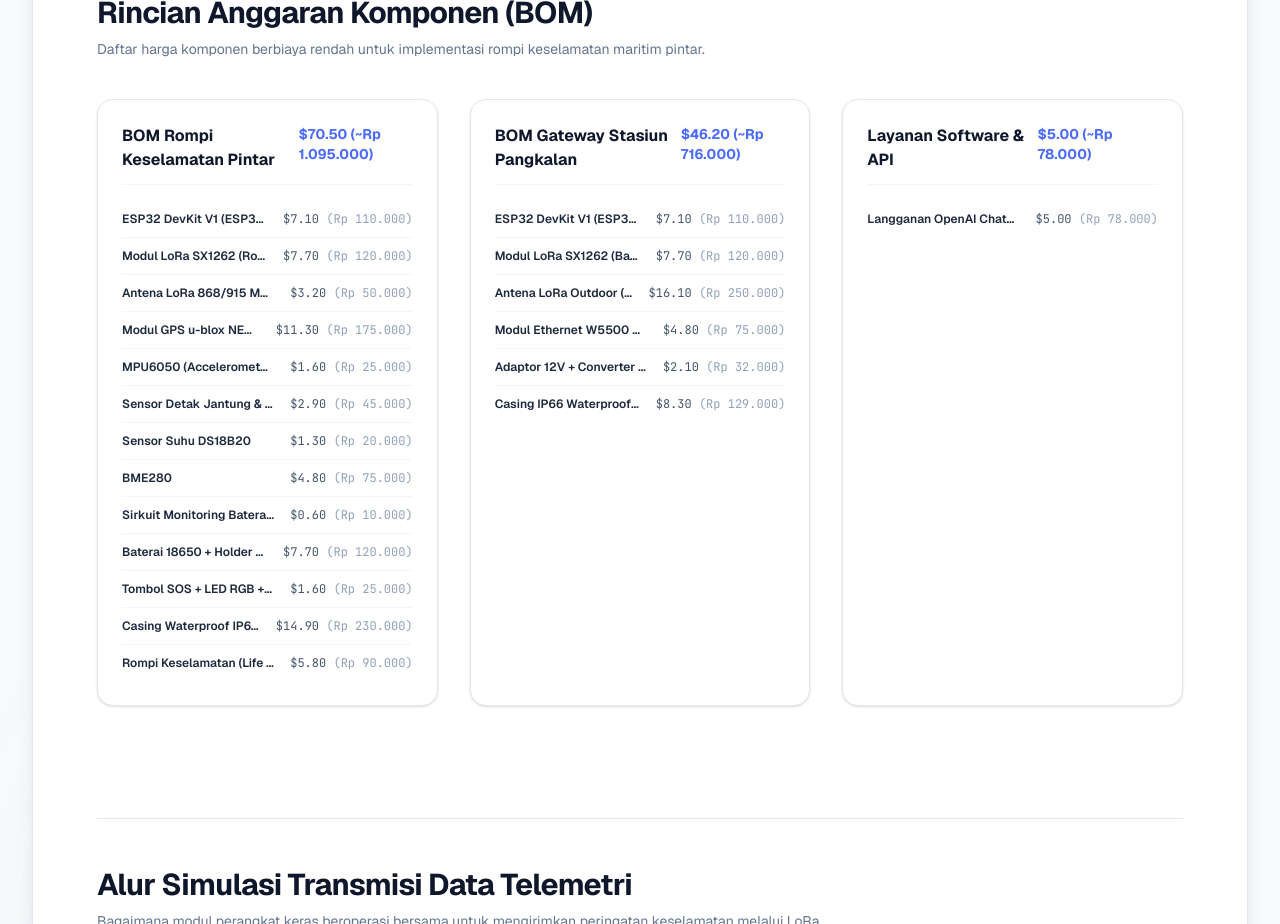
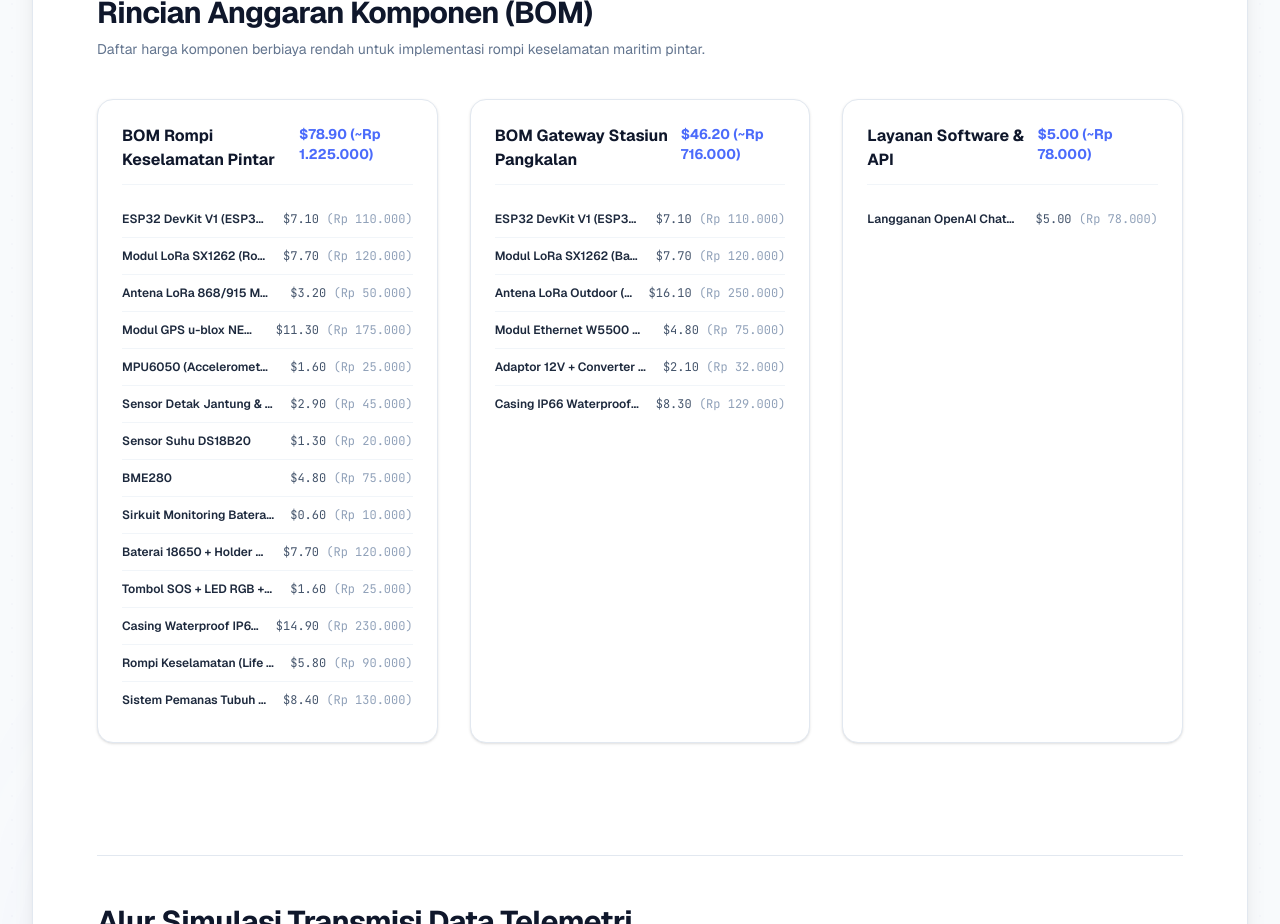
Before and after one commit to hellyoshaqiqie17/pkm-kc, a Next.js app: page / in a window 1280 px wide. Shown: the part 2240-3164 px from the top of the page. Built offline with nearby package versions, Linux system fonts and the light colour scheme; a web font is replaced by a local one.

Commit message:
feat: add Heating System component (Rp 130.000) to vest BOM list

```diff
--- a/src/app/page.tsx
+++ b/src/app/page.tsx
@@ -21,6 +21,7 @@ export default function LandingPage() {
     { id: "ui", name: "Tombol SOS + LED RGB + Buzzer", desc: "Tombol darurat fisik nelayan, indikator status RGB, dan buzzer alarm suara lokal.", price: "$1.60", priceIdr: "Rp 25.000" },
     { id: "enc", name: "Casing Waterproof IP67 & Aksesori", desc: "Casing pelindung kedap air yang mengapung beserta komponen pelindung tambahan.", price: "$14.90", priceIdr: "Rp 230.000" },
     { id: "lifevest", name: "Rompi Keselamatan (Life Vest)", desc: "Rompi pelampung fisik sebagai penopang keselamatan utama dan tempat pemasangan modul elektronik.", price: "$5.80", priceIdr: "Rp 90.000" },
+    { id: "heater", name: "Sistem Pemanas Tubuh (Heating System)", desc: "Elemen pemanas mikro terintegrasi untuk memberikan kehangatan fisik aktif jika terdeteksi risiko hipotermia.", price: "$8.40", priceIdr: "Rp 130.000" },
 
     // Base Station Components
     { id: "bs_esp32", name: "ESP32 DevKit V1 (ESP32-WROOM-32) (Gateway)", desc: "Pusat pengendali base station yang menerima paket radio dan meneruskannya ke backend via Ethernet.", price: "$7.10", priceIdr: "Rp 110.000" },
@@ -544,7 +545,7 @@ export default function LandingPage() {
             <div className="bg-white border border-slate-200 rounded-2xl p-6 shadow-sm">
               <h3 className="text-base font-bold text-slate-900 border-b border-slate-100 pb-3 mb-4 flex justify-between">
                 <span>BOM Rompi Keselamatan Pintar</span>
-                <span className="text-[#4B6BFB] text-sm">$70.50 (~Rp 1.095.000)</span>
+                <span className="text-[#4B6BFB] text-sm">$78.90 (~Rp 1.225.000)</span>
               </h3>
               <div className="divide-y divide-slate-100 text-xs">
                 {allHardware.filter(h => !h.id.startsWith("bs_") && !h.id.startsWith("sw_")).map((item, i) => (
--- a/src/lib/projectContext.ts
+++ b/src/lib/projectContext.ts
@@ -16,7 +16,8 @@ export const projectContext = {
       { name: "Baterai 18650 + Holder + BMS", description: "Sistem catu daya mandiri rompi lengkap dengan proteksi arus (BMS) dan port pengisian daya.", priceUSD: 7.70, priceIDR: 120000 },
       { name: "Tombol SOS + LED RGB + Buzzer", description: "Tombol darurat fisik nelayan, indikator status RGB, dan buzzer alarm suara lokal.", priceUSD: 1.60, priceIDR: 25000 },
       { name: "Casing Waterproof IP67 & Aksesori", description: "Casing pelindung kedap air yang mengapung beserta komponen pelindung tambahan.", priceUSD: 14.90, priceIDR: 230000 },
-      { name: "Rompi Keselamatan (Life Vest)", description: "Rompi pelampung fisik sebagai penopang keselamatan utama dan tempat pemasangan modul elektronik.", priceUSD: 5.80, priceIDR: 90000 }
+      { name: "Rompi Keselamatan (Life Vest)", description: "Rompi pelampung fisik sebagai penopang keselamatan utama dan tempat pemasangan modul elektronik.", priceUSD: 5.80, priceIDR: 90000 },
+      { name: "Sistem Pemanas Tubuh (Heating System)", description: "Elemen pemanas mikro terintegrasi untuk memberikan kehangatan fisik aktif jika terdeteksi risiko hipotermia.", priceUSD: 8.40, priceIDR: 130000 }
     ],
     baseStation: [
       { name: "ESP32 DevKit V1 (ESP32-WROOM-32) (Gateway)", description: "Pusat pengendali base station yang menerima paket radio dan meneruskannya ke backend via Ethernet.", priceUSD: 7.10, priceIDR: 110000 },
@@ -32,8 +33,8 @@ export const projectContext = {
   },
 
   totals: {
-    vestTotalUSD: 70.50,
-    vestTotalIDR: 1095000,
+    vestTotalUSD: 78.90,
+    vestTotalIDR: 1225000,
     baseStationTotalUSD: 46.20,
     baseStationTotalIDR: 716000,
     softwareTotalUSD: 5.00,
```
